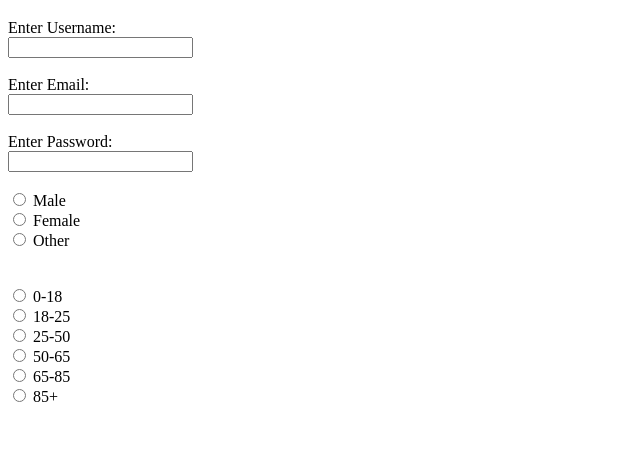
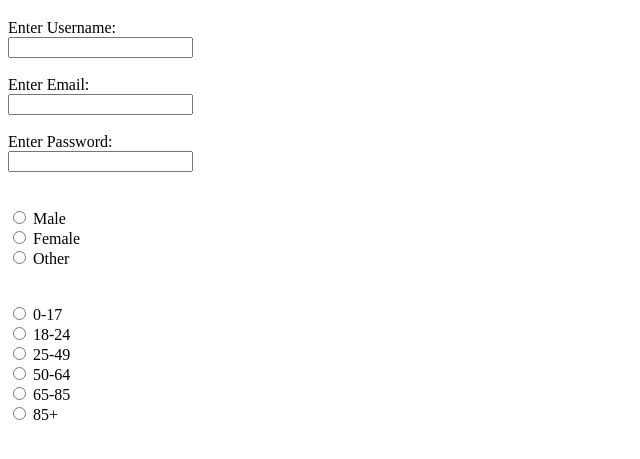
Before and after one commit to SamuelStandcumbe/html-work, a plain HTML site: page index.html in a window 1280 px wide. Shown: the part 61-520 px from the top of the page, without its empty margins (0-640 px from the left). Drawn offline with Linux system fonts and the light colour scheme.

Commit message:
Update index.html

```diff
--- a/index.html
+++ b/index.html
@@ -10,6 +10,7 @@
             <h1> Sign-Up Form </h1>
 
 <form>
+
         <label for="username"> Enter Username: </label> <br>
             <input type="text" id="username" name="username"> <br> <br>
 
@@ -17,9 +18,9 @@
             <input type="email" id="email" name="email"> <br> <br>
 
         <label for="password"> Enter Password: </label> <br>
-        <input type="password" id="password" name="password"> <br> <br>
+            <input type="password" id="password" name="password">
 
-
+<br> <br> <br>
 
         <input type="radio" name="gender" value="male" id="option_male">
             <label for="option_male"> Male </label> <br>
@@ -30,25 +31,26 @@
         <input type="radio" name="gender" value="other" id="option_other">
             <label for="option_other"> Other </label> <br>
 
-<br>
-<br>
 
-    <input type="radio" name="age" value="0-18" id="option_18">
-        <label for="option_18"> 0-18 </label> <br>
+<br> <br>
 
-    <input type="radio" name="age" value="18-25" id="option_25">
-        <label for="option_25"> 18-25 </label> <br>
 
-    <input type="radio" name="age" value="25-50" id="option_50">
-        <label for="option_50"> 25-50 </label> <br>
+        <input type="radio" name="age" value="0-17" id="age">
+            <label for="option_17"> 0-17 </label> <br>
 
-    <input type="radio" name="age" value="50-65" id="option_65">
-        <label for="option_65"> 50-65 </label> <br>
+        <input type="radio" name="age" value="18-24" id="age">
+            <label for="option_24"> 18-24 </label> <br>
 
-    <input type="radio" name="age" value="65-85" id="option_85">
+        <input type="radio" name="age" value="25-49" id="age">
+            <label for="option_49"> 25-49 </label> <br>
+
+        <input type="radio" name="age" value="50-64" id="age">
+            <label for="option_64"> 50-64 </label> <br>
+
+        <input type="radio" name="age" value="65-85" id="age">
             <label for="option_85"> 65-85 </label> <br>
 
-    <input type="radio" name="age" value="85+" id="option_85+">
+        <input type="radio" name="age" value="85+" id="age">
             <label for="option_85+"> 85+ </label> <br>
 
 </form>
```
Lines whose indentation alone changed are shown as unchanged.
